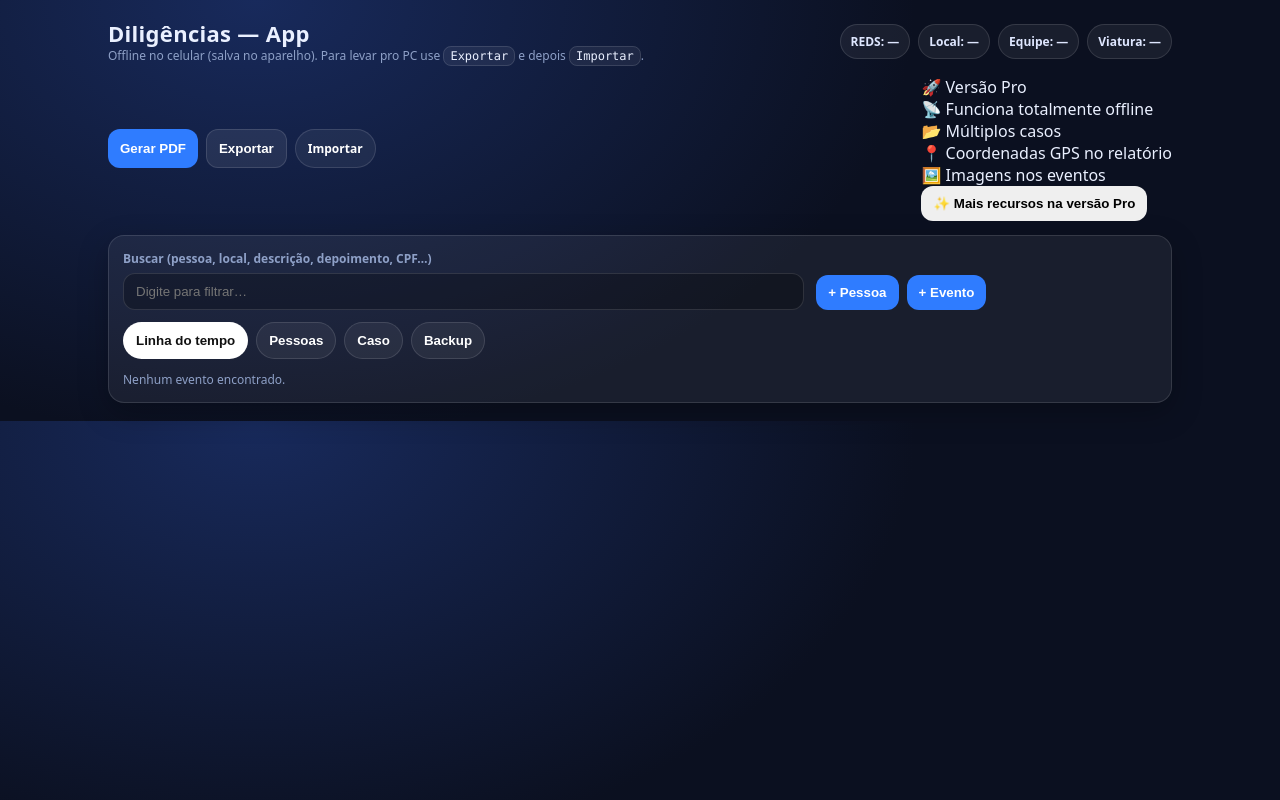
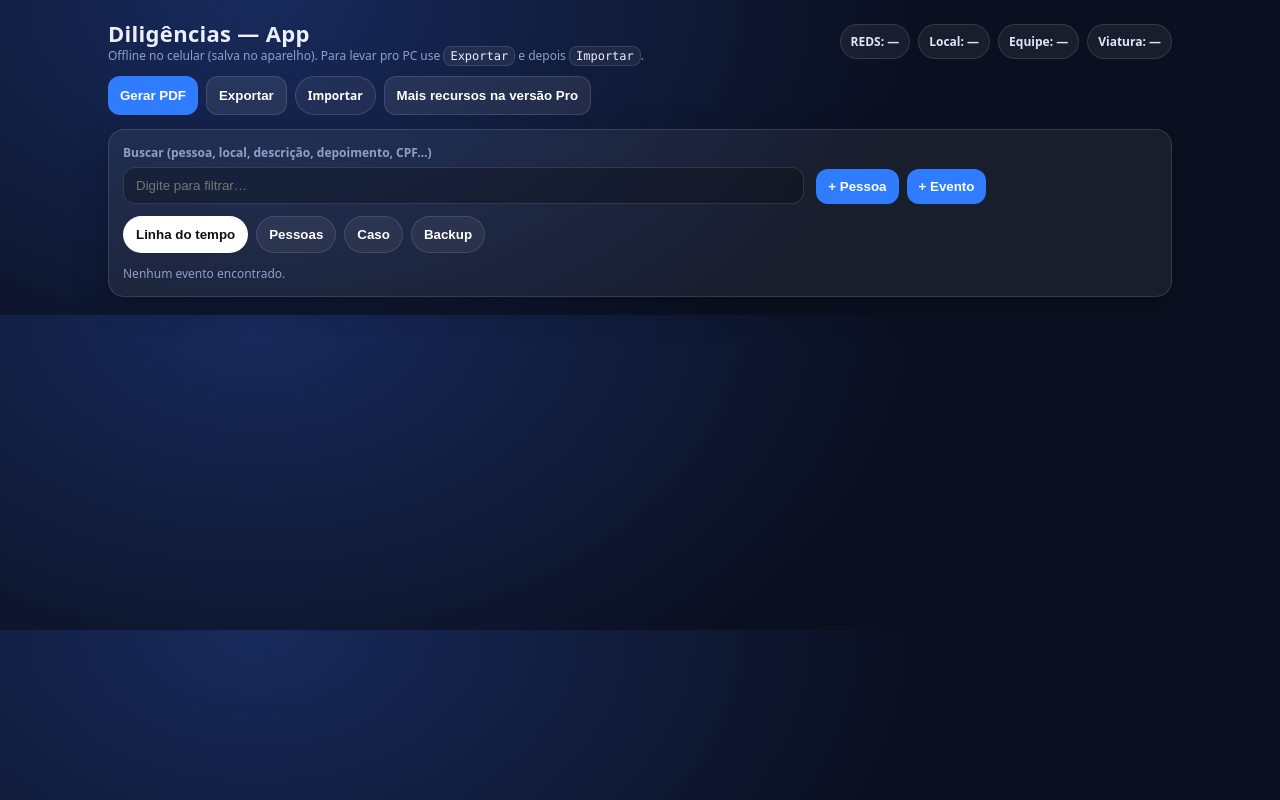
Before and after one commit to 2023-123/diligencias-app, a React (Create React App) app in the folder 6ab707b8-1692-41f0-a11f-9226389ccaae/: page / in a window 1280 px wide. Built offline with nearby package versions, Linux system fonts and the light colour scheme.

Commit message:
Update App.js

```diff
--- a/6ab707b8-1692-41f0-a11f-9226389ccaae/src/App.js
+++ b/6ab707b8-1692-41f0-a11f-9226389ccaae/src/App.js
@@ -107,6 +107,7 @@ function normalizeImportedDB(obj) {
 
   if (!obj) return { version: 2, caseData: fallback };
 
+  // compatibilidade com versão antiga multi-casos
   if (Array.isArray(obj.cases) && obj.cases.length > 0) {
     const oldActive =
       obj.cases.find((c) => c.id === obj.activeCaseId) || obj.cases[0];
@@ -128,12 +129,8 @@ function normalizeImportedDB(obj) {
       caseData: {
         ...fallback,
         ...obj.caseData,
-        pessoas: Array.isArray(obj.caseData.pessoas)
-          ? obj.caseData.pessoas
-          : [],
-        eventos: Array.isArray(obj.caseData.eventos)
-          ? obj.caseData.eventos
-          : [],
+        pessoas: Array.isArray(obj.caseData.pessoas) ? obj.caseData.pessoas : [],
+        eventos: Array.isArray(obj.caseData.eventos) ? obj.caseData.eventos : [],
       },
     };
   }
@@ -652,23 +649,13 @@ export default function App() {
           <span className="pill">Viatura: {activeCase.viatura || "—"}</span>
         </div>
 
-        <div className="btns" style={{ position: "relative", zIndex: 2 }}>
-          <button
-            type="button"
-            className="primary"
-            onClick={() => gerarPDFDoCaso(activeCase)}
-          >
+        <div className="btns">
+          <button className="primary" onClick={() => gerarPDFDoCaso(activeCase)}>
             Gerar PDF
           </button>
-
-          <button
-            type="button"
-            className="ghost"
-            onClick={() => exportJSON()}
-          >
+          <button className="ghost" onClick={exportJSON}>
             Exportar
           </button>
-
           <label style={{ margin: 0 }}>
             <input
               type="file"
@@ -683,24 +670,8 @@ export default function App() {
               Importar
             </span>
           </label>
-        </div>
-
-        <div className="proCard" style={{ position: "relative", zIndex: 1 }}>
-          <div className="proTitle">🚀 Versão Pro</div>
-
-          <div className="proFeatures">
-            <div>📡 Funciona totalmente offline</div>
-            <div>📂 Múltiplos casos</div>
-            <div>📍 Coordenadas GPS no relatório</div>
-            <div>🖼️ Imagens nos eventos</div>
-          </div>
-
-          <button
-            type="button"
-            className="proBtn"
-            onClick={() => openProVersion()}
-          >
-            ✨ Mais recursos na versão Pro
+          <button className="ghost" onClick={openProVersion}>
+            Mais recursos na versão Pro
           </button>
         </div>
       </div>
@@ -716,23 +687,11 @@ export default function App() {
             />
           </div>
 
-          <div
-            className="btns"
-            style={{ alignItems: "flex-end", position: "relative", zIndex: 2 }}
-          >
-            <button
-              type="button"
-              className="primary"
-              onClick={() => openNewPerson()}
-            >
+          <div className="btns" style={{ alignItems: "flex-end" }}>
+            <button className="primary" onClick={openNewPerson}>
               + Pessoa
             </button>
-
-            <button
-              type="button"
-              className="primary"
-              onClick={() => openNewEvent()}
-            >
+            <button className="primary" onClick={openNewEvent}>
               + Evento
             </button>
           </div>
@@ -789,14 +748,12 @@ export default function App() {
                       <div className="btns">
                         <span className="badge">{nomes.length} pessoa(s)</span>
                         <button
-                          type="button"
                           className="ghost"
                           onClick={() => openEditEvent(e.id)}
                         >
                           Editar
                         </button>
                         <button
-                          type="button"
                           className="danger"
                           onClick={() => deleteEvent(e.id)}
                         >
@@ -851,14 +808,12 @@ export default function App() {
 
                         <div className="btns">
                           <button
-                            type="button"
                             className="ghost"
                             onClick={() => openEditPerson(p.id)}
                           >
                             Editar
                           </button>
                           <button
-                            type="button"
                             className="danger"
                             onClick={() => deletePerson(p.id)}
                           >
@@ -943,18 +898,10 @@ export default function App() {
             </div>
 
             <div className="btns" style={{ marginTop: 14 }}>
-              <button
-                type="button"
-                className="proBtnInline"
-                onClick={openProVersion}
-              >
-                ✨ Mais recursos na versão Pro
+              <button className="ghost" onClick={openProVersion}>
+                Mais recursos na versão Pro
               </button>
-              <button
-                type="button"
-                className="danger"
-                onClick={resetCase}
-              >
+              <button className="danger" onClick={resetCase}>
                 Limpar caso atual
               </button>
             </div>
@@ -978,11 +925,7 @@ export default function App() {
               </div>
 
               <div className="btns" style={{ marginTop: 10 }}>
-                <button
-                  type="button"
-                  className="primary"
-                  onClick={exportJSON}
-                >
+                <button className="primary" onClick={exportJSON}>
                   Exportar JSON (backup)
                 </button>
 
@@ -1001,12 +944,8 @@ export default function App() {
                   </span>
                 </label>
 
-                <button
-                  type="button"
-                  className="proBtnInline"
-                  onClick={openProVersion}
-                >
-                  ✨ Mais recursos na versão Pro
+                <button className="ghost" onClick={openProVersion}>
+                  Mais recursos na versão Pro
                 </button>
               </div>
             </div>
@@ -1026,7 +965,6 @@ export default function App() {
               </div>
 
               <button
-                type="button"
                 className="ghost"
                 onClick={() => setShowPersonModal(false)}
               >
@@ -1094,8 +1032,8 @@ export default function App() {
                       return (
                         <button
                           key={r}
+                          className={on ? "tab active" : "tab"}
                           type="button"
-                          className={on ? "tab active" : "tab"}
                           onClick={() => {
                             setPersonDraft((s) => {
                               const set = new Set(s.papeis || []);
@@ -1157,7 +1095,6 @@ export default function App() {
 
             <div className="modalFooter">
               <button
-                type="button"
                 className="ghost"
                 onClick={() => setShowPersonModal(false)}
               >
@@ -1165,7 +1102,6 @@ export default function App() {
               </button>
 
               <button
-                type="button"
                 className="primary"
                 onClick={savePerson}
                 disabled={!personDraft.nome.trim()}
@@ -1189,7 +1125,6 @@ export default function App() {
               </div>
 
               <button
-                type="button"
                 className="ghost"
                 onClick={() => setShowEventModal(false)}
               >
@@ -1250,8 +1185,8 @@ export default function App() {
                     return (
                       <button
                         key={p.id}
+                        className={on ? "tab active" : "tab"}
                         type="button"
-                        className={on ? "tab active" : "tab"}
                         onClick={() => {
                           setEventDraft((s) => {
                             const set = new Set(s.pessoasIds || []);
@@ -1286,19 +1221,14 @@ export default function App() {
               </div>
 
               <div className="btns" style={{ marginTop: 12 }}>
-                <button
-                  type="button"
-                  className="proBtnInline"
-                  onClick={openProVersion}
-                >
-                  ✨ Mais recursos na versão Pro
+                <button className="ghost" type="button" onClick={openProVersion}>
+                  Mais recursos na versão Pro
                 </button>
               </div>
             </div>
 
             <div className="modalFooter">
               <button
-                type="button"
                 className="ghost"
                 onClick={() => setShowEventModal(false)}
               >
@@ -1306,7 +1236,6 @@ export default function App() {
               </button>
 
               <button
-                type="button"
                 className="primary"
                 onClick={saveEvent}
                 disabled={!eventDraft.titulo.trim()}
```
